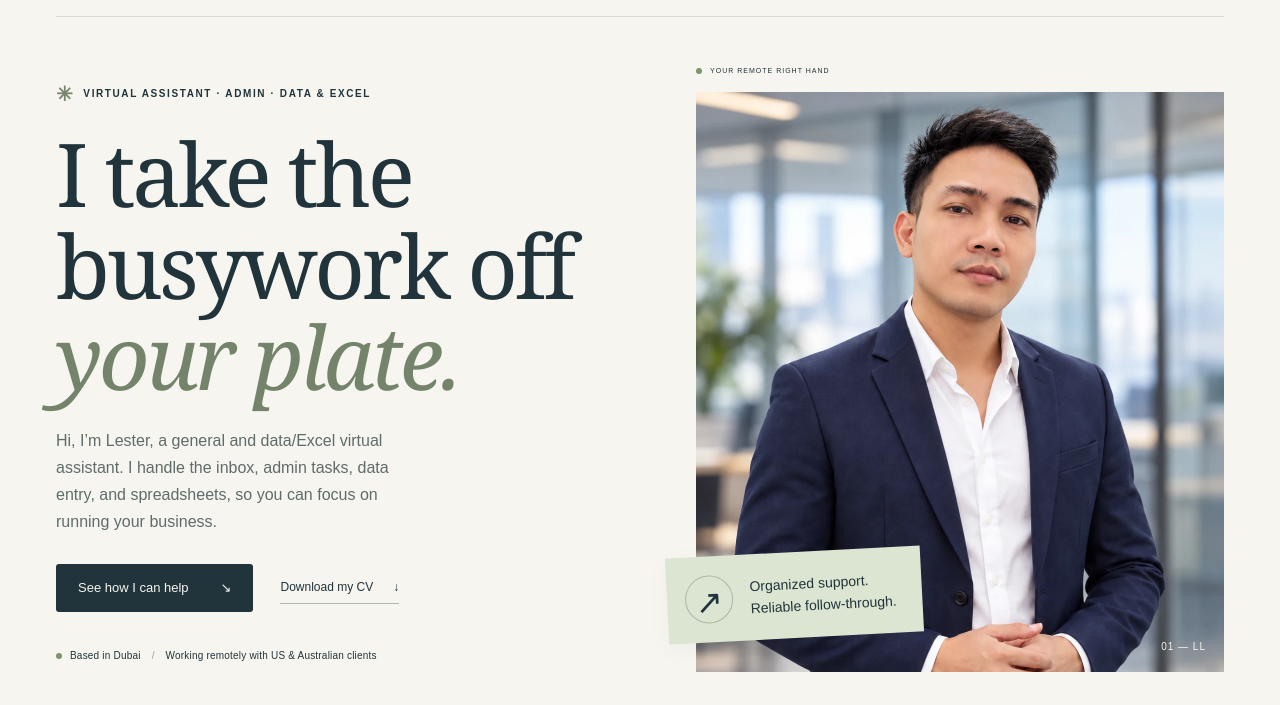
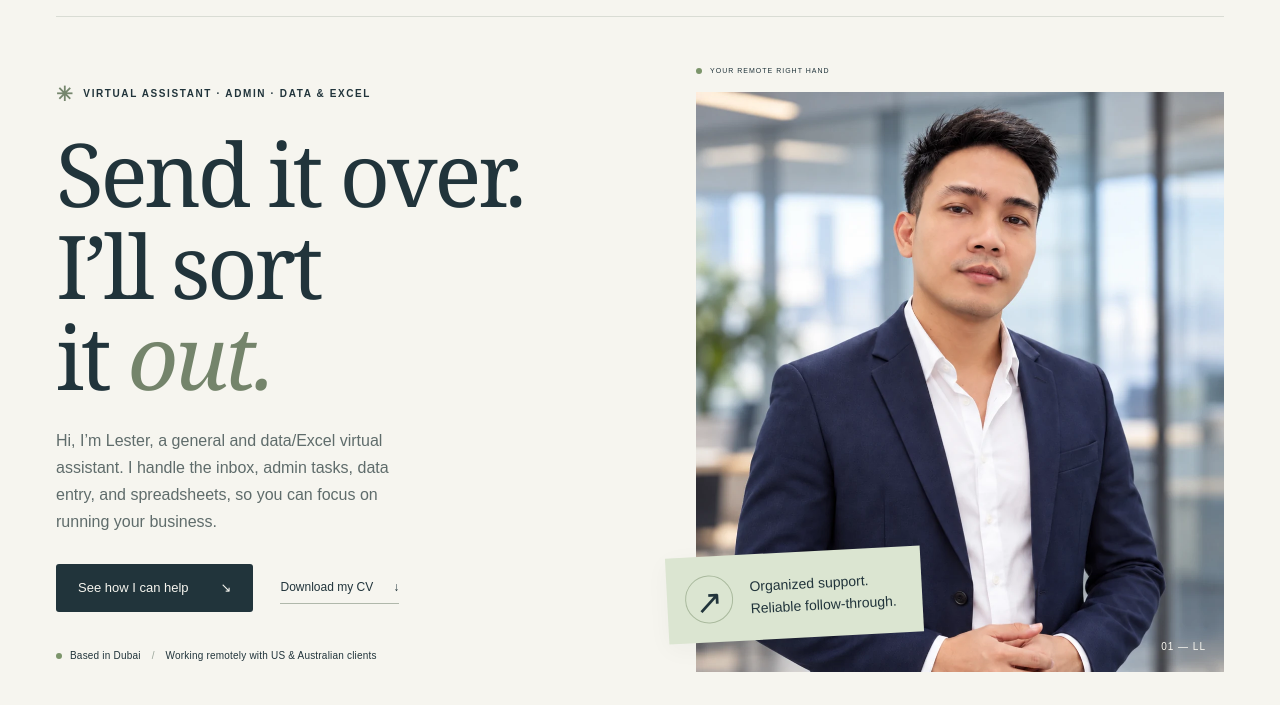
Before and after one commit to devlester/personal-portfolio, a plain HTML site: page index.html in a window 1280 px wide. Shown: the part 95-800 px from the top of the page. Drawn offline with Linux system fonts and the light colour scheme.

Commit message:
New hero headline: "Send it over. I'll sort it out." (#7)
Claude-Session: https://claude.ai/code/session_01KvsZ7ZfdfPQhewqcLSKBxM

Co-authored-by: Claude <noreply@anthropic.com>

```diff
--- a/index.html
+++ b/index.html
@@ -52,7 +52,7 @@
             ASSISTANT · ADMIN · DATA & EXCEL
           </div>
           <h1 id="hero-title">
-            I take the<br />busywork off<br /><em>your plate.</em>
+            Send it over.<br />I’ll sort<br />it <em>out.</em>
           </h1>
           <p class="hero-intro">
             Hi, I’m Lester, a general and data/Excel virtual assistant. I handle
```
